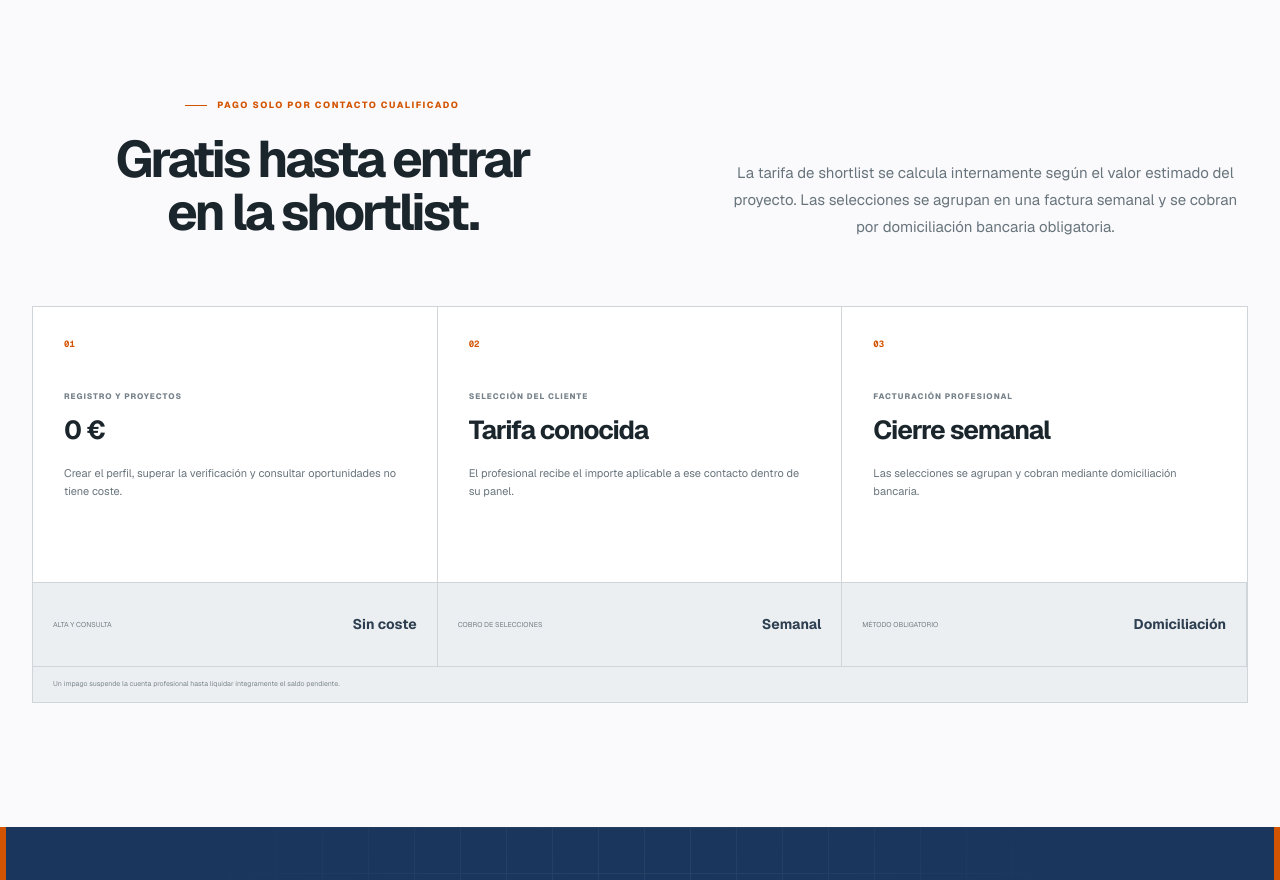
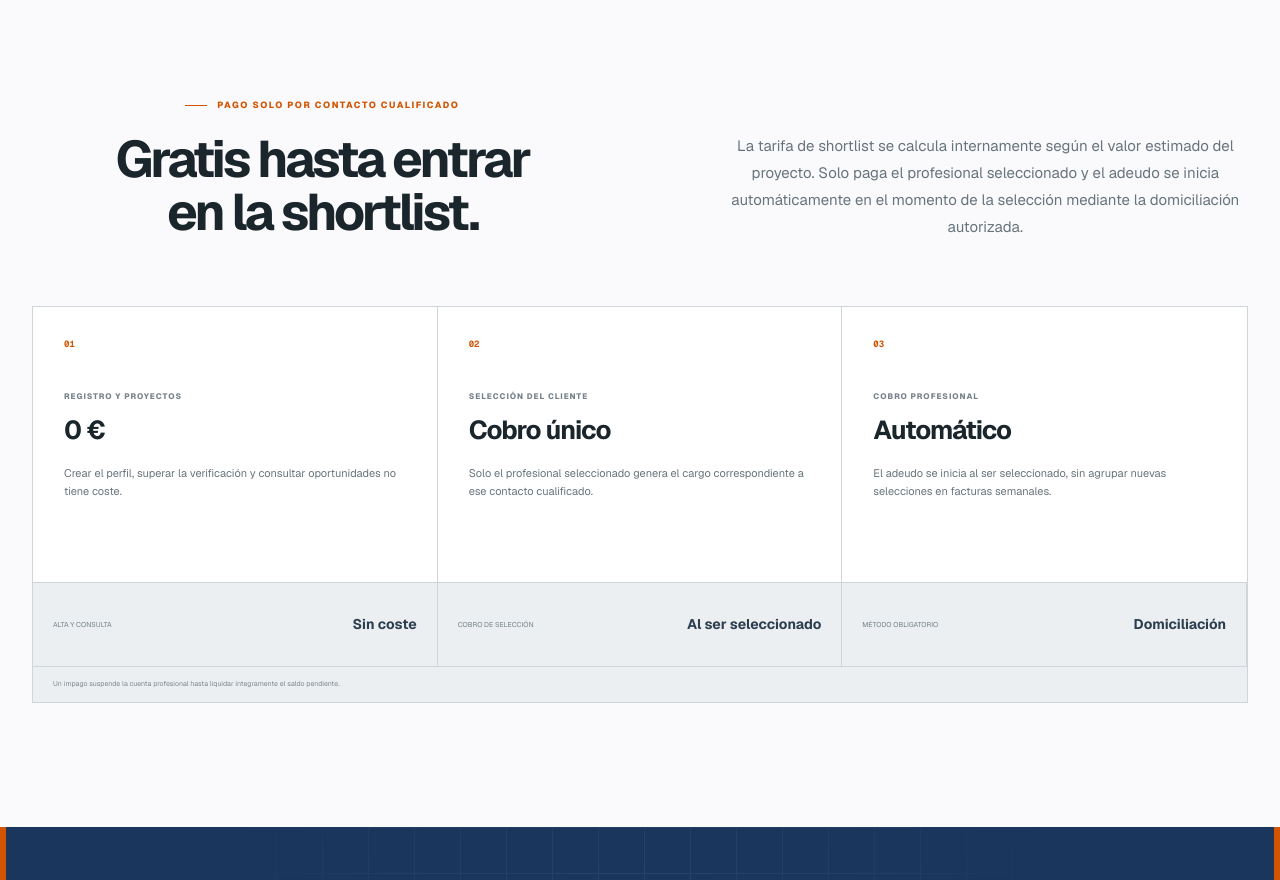
Before and after one commit to Bodino2/MiConstructor, a Next.js app: page / in a window 1280 px wide. Shown: the part 3520-4400 px from the top of the page. Built offline with nearby package versions, Linux system fonts and the light colour scheme.

Commit message:
Update public shortlist billing to immediate selection charge

```diff
--- a/app/components/public-landing.tsx
+++ b/app/components/public-landing.tsx
@@ -247,16 +247,16 @@ export default function PublicLanding() {
                 <span className="public-kicker dark"><i /> PAGO SOLO POR CONTACTO CUALIFICADO</span>
                 <h2>Gratis hasta entrar<br/>en la shortlist.</h2>
               </div>
-              <p>La tarifa de shortlist se calcula internamente según el valor estimado del proyecto. Las selecciones se agrupan en una factura semanal y se cobran por domiciliación bancaria obligatoria.</p>
+              <p>La tarifa de shortlist se calcula internamente según el valor estimado del proyecto. Solo paga el profesional seleccionado y el adeudo se inicia automáticamente en el momento de la selección mediante la domiciliación autorizada.</p>
             </div>
             <div className="public-shortlist-flow">
               <article><b>01</b><span>Registro y proyectos</span><strong>0 €</strong><p>Crear el perfil, superar la verificación y consultar oportunidades no tiene coste.</p></article>
-              <article><b>02</b><span>Selección del cliente</span><strong>Tarifa conocida</strong><p>El profesional recibe el importe aplicable a ese contacto dentro de su panel.</p></article>
-              <article><b>03</b><span>Facturación profesional</span><strong>Cierre semanal</strong><p>Las selecciones se agrupan y cobran mediante domiciliación bancaria.</p></article>
+              <article><b>02</b><span>Selección del cliente</span><strong>Cobro único</strong><p>Solo el profesional seleccionado genera el cargo correspondiente a ese contacto cualificado.</p></article>
+              <article><b>03</b><span>Cobro profesional</span><strong>Automático</strong><p>El adeudo se inicia al ser seleccionado, sin agrupar nuevas selecciones en facturas semanales.</p></article>
             </div>
-            <div className="public-pricing-examples" aria-label="Ejemplos de tarifas de shortlist">
+            <div className="public-pricing-examples" aria-label="Condiciones del modelo shortlist">
               <span><small>ALTA Y CONSULTA</small><strong>Sin coste</strong></span>
-              <span><small>COBRO DE SELECCIONES</small><strong>Semanal</strong></span>
+              <span><small>COBRO DE SELECCIÓN</small><strong>Al ser seleccionado</strong></span>
               <span><small>MÉTODO OBLIGATORIO</small><strong>Domiciliación</strong></span>
               <em>Un impago suspende la cuenta profesional hasta liquidar íntegramente el saldo pendiente.</em>
             </div>
```
